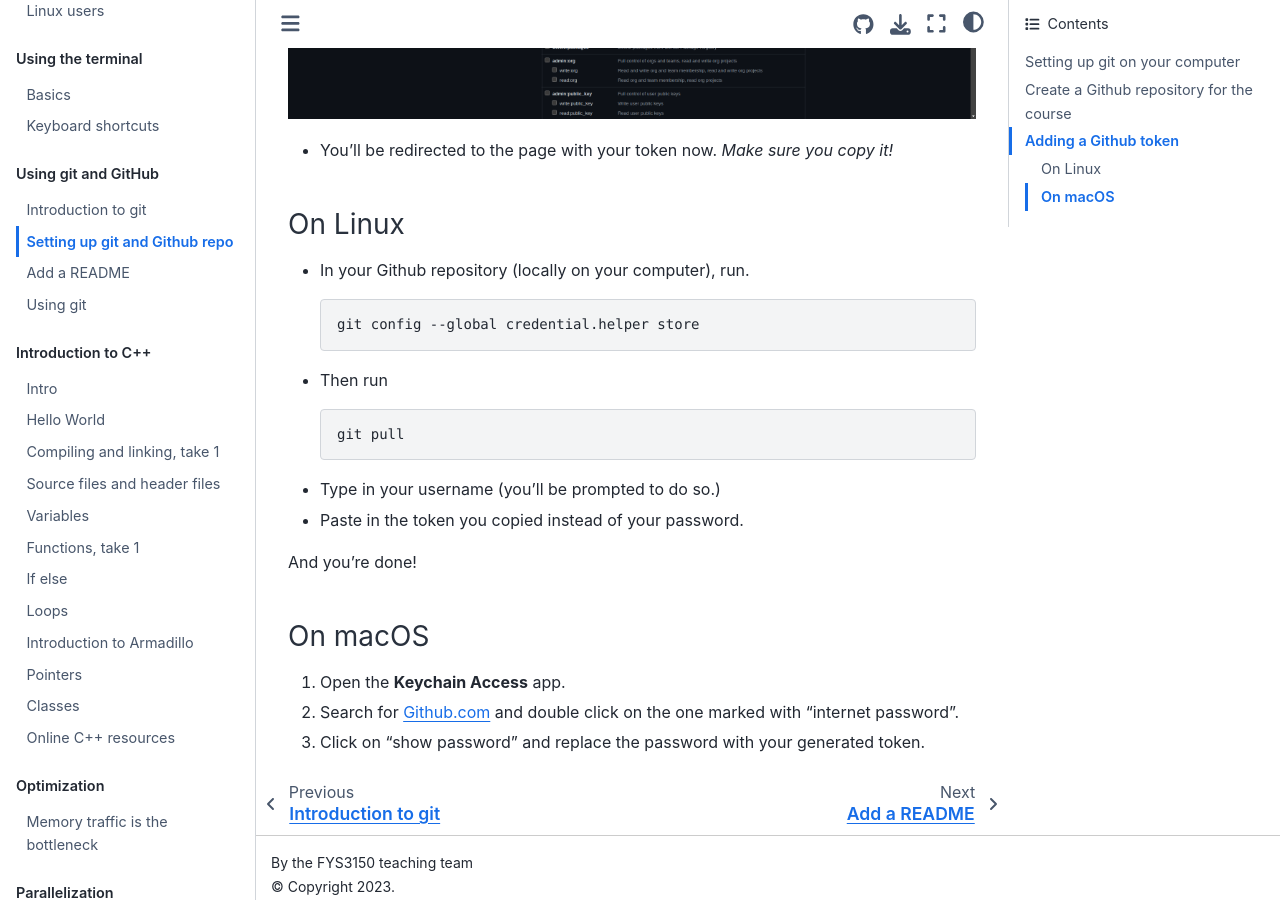
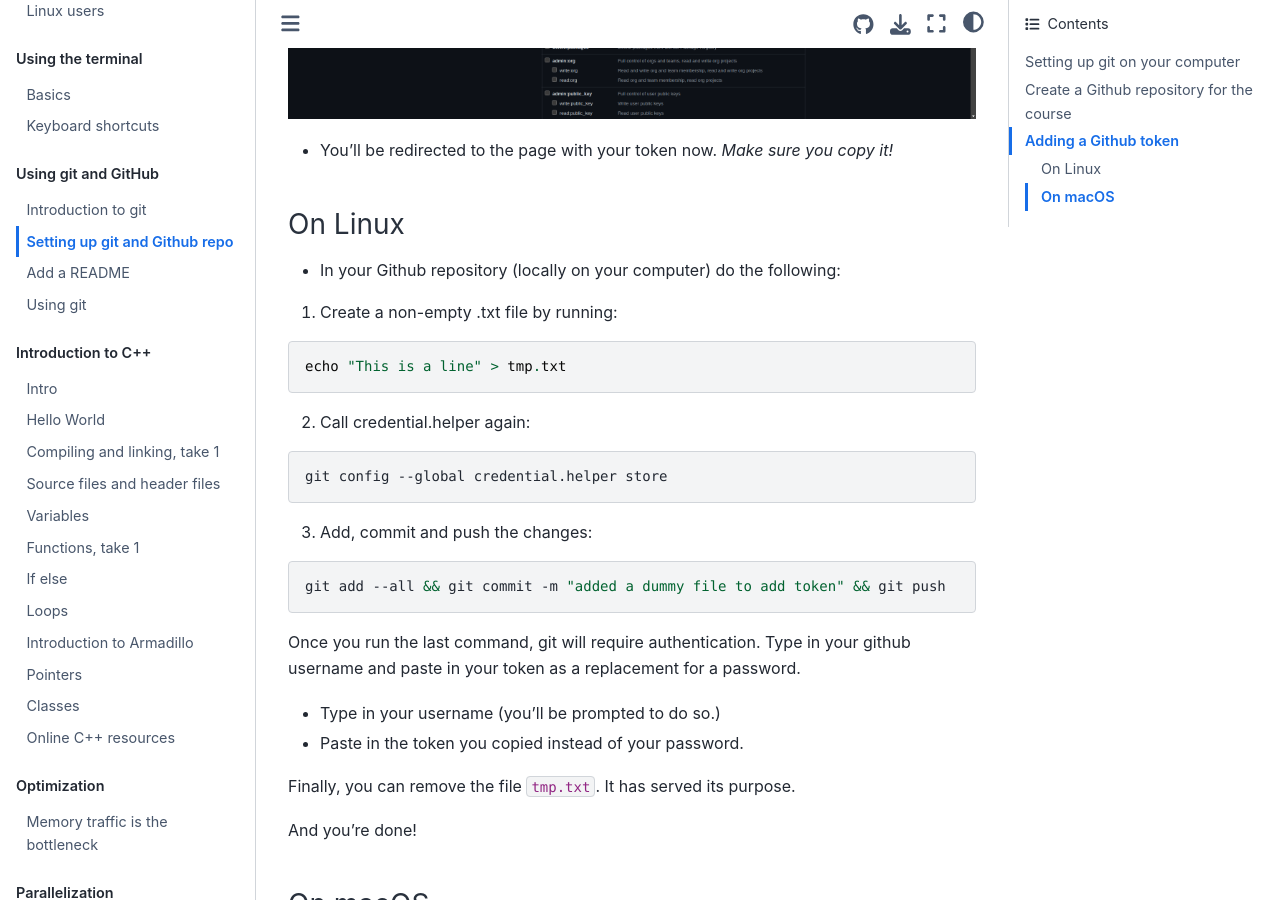
Before and after one commit to anderkve/FYS3150, a Jupyter Book: the page built from book/using_git/setting_up_git_and_a_GitHub_repo.md, in a window 1280 px wide and 900 px high, scrolled down 4218 px. Built offline with Jupyter Book 1.0.4 settings and Sphinx 7.4.7 and the Sphinx Book theme 1.1.4, drawn with Linux system fonts in a browser that asks for light colours.

Commit message:
Update on how to add token on Linux. Plus some typo in loops.md

````diff
--- a/book/using_git/setting_up_git_and_a_GitHub_repo.md
+++ b/book/using_git/setting_up_git_and_a_GitHub_repo.md
@@ -75,21 +75,33 @@ Disclaimer: Note that this is not a secure option, as the token will be saved in
 
 ### On Linux
 
-- In your Github repository (locally on your computer), run.
+- In your Github repository (locally on your computer) do the following:
 
-  ```sh
-  git config --global credential.helper store
-  ```
+1. Create a non-empty .txt file by running:
 
-- Then run
+```
+echo "This is a line" > tmp.txt
+```
 
-  ```sh
-  git pull
-  ```
+2. Call credential.helper again:
+
+```sh
+git config --global credential.helper store
+```
+
+3. Add, commit and push the changes:
+
+```sh
+git add --all && git commit -m "added a dummy file to add token" && git push
+```
+Once you run the last command, git will require authentication. Type in your github username and paste in your token as a replacement for a password.
+
 
 - Type in your username (you'll be prompted to do so.)
 
 - Paste in the token you copied instead of your password.
+
+Finally, you can remove the file `tmp.txt`. It has served its purpose.
 
 And you're done!
 
````
Also changed, not shown: book/introduction_to_cpp/loops.md (+1 -1 lines).
